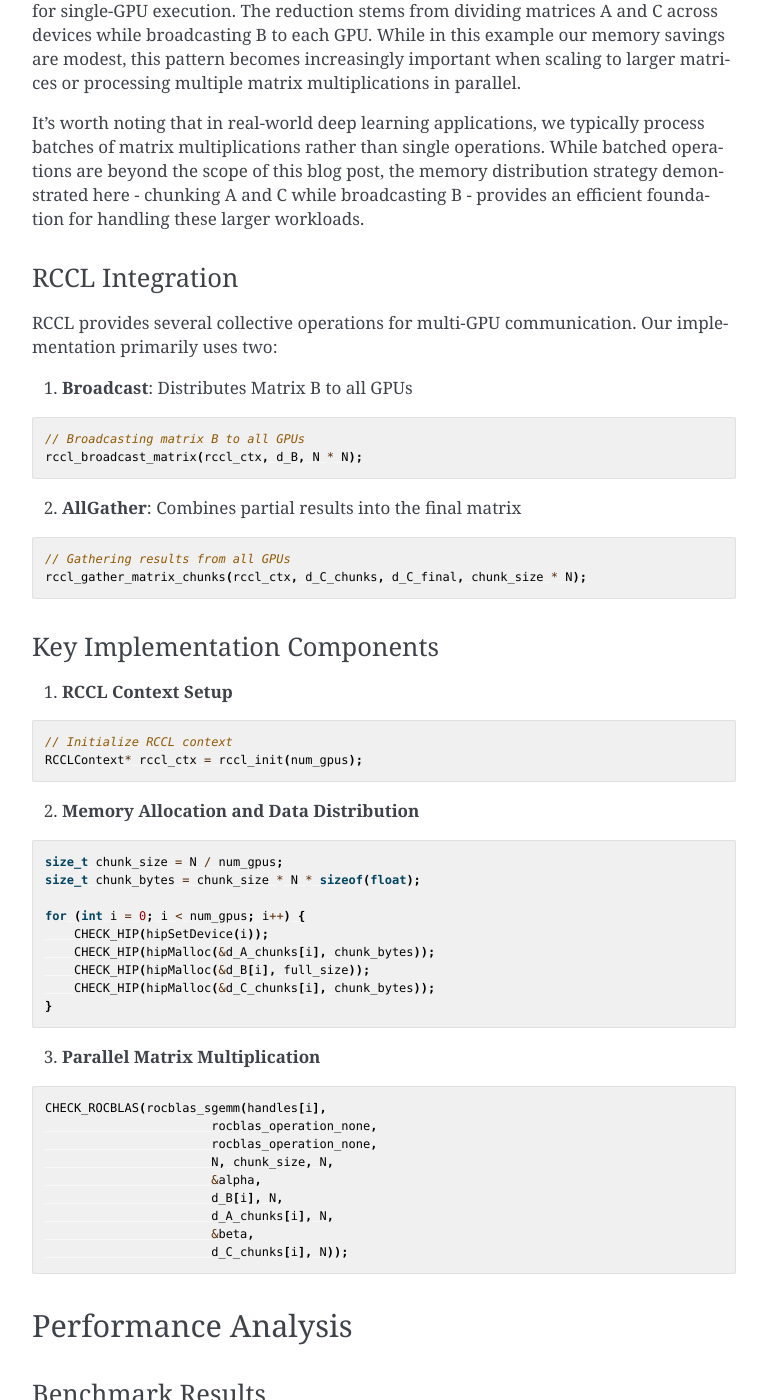
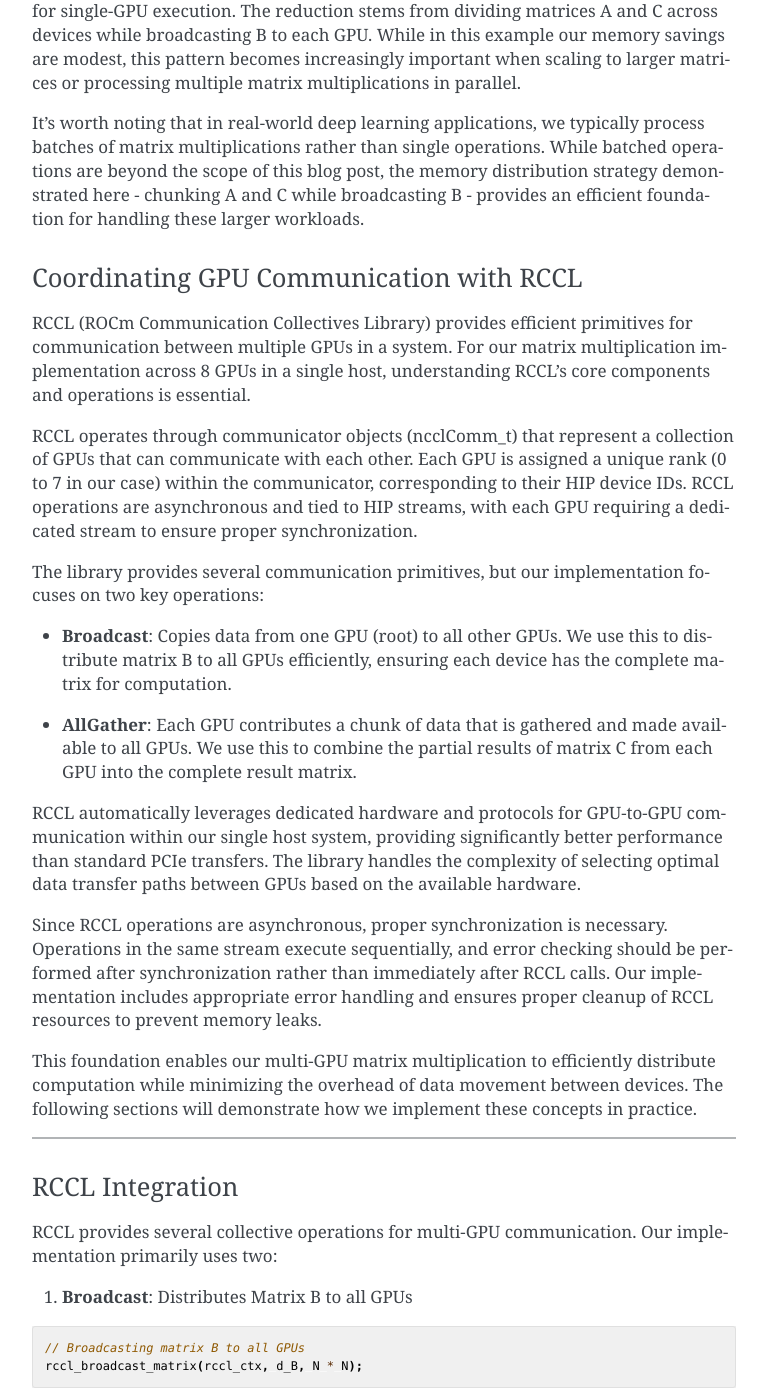
Before and after one commit to pebblesandweeds/rccl_gpu_matmul, a Sphinx documentation site: the page built from docs/source/rccl_gpu_matmul.rst, in a window 1280 px wide and 1400 px high, scrolled down 5770 px. Shown: the whole window, without its empty margins (366-1133 px from the left). Built offline with Sphinx 7.4.7, drawn with Linux system fonts in a browser that asks for light colours; some of the changed text lies outside the part shown.

Commit message:
Edits to blog RST

```diff
--- a/docs/source/rccl_gpu_matmul.rst
+++ b/docs/source/rccl_gpu_matmul.rst
@@ -121,6 +121,29 @@ This distribution strategy requires ~5.36 GB per GPU compared to the 12.87 GB ne
 
 It's worth noting that in real-world deep learning applications, we typically process batches of matrix multiplications rather than single operations. While batched operations are beyond the scope of this blog post, the memory distribution strategy demonstrated here - chunking A and C while broadcasting B - provides an efficient foundation for handling these larger workloads.
 
+Coordinating GPU Communication with RCCL
+^^^^^^^^^^^^^^^^^^^^^^^^^^^^^^^^^^^^^^^^
+
+RCCL (ROCm Communication Collectives Library) provides efficient primitives for communication between multiple GPUs in a system. For our matrix multiplication implementation across 8 GPUs in a single host, understanding RCCL's core components and operations is essential.
+
+RCCL operates through communicator objects (ncclComm_t) that represent a collection of GPUs that can communicate with each other. Each GPU is assigned a unique rank (0 to 7 in our case) within the communicator, corresponding to their HIP device IDs. RCCL operations are asynchronous and tied to HIP streams, with each GPU requiring a dedicated stream to ensure proper synchronization.
+
+The library provides several communication primitives, but our implementation focuses on two key operations:
+
+* **Broadcast**: Copies data from one GPU (root) to all other GPUs. We use this to distribute matrix B to all GPUs efficiently, ensuring each device has the complete matrix for computation.
+
+* **AllGather**: Each GPU contributes a chunk of data that is gathered and made available to all GPUs. We use this to combine the partial results of matrix C from each GPU into the complete result matrix.
+
+RCCL automatically leverages dedicated hardware and protocols for GPU-to-GPU communication within our single host system, providing significantly better performance than standard PCIe transfers. The library handles the complexity of selecting optimal data transfer paths between GPUs based on the available hardware.
+
+Since RCCL operations are asynchronous, proper synchronization is necessary. Operations in the same stream execute sequentially, and error checking should be performed after synchronization rather than immediately after RCCL calls. Our implementation includes appropriate error handling and ensures proper cleanup of RCCL resources to prevent memory leaks.
+
+This foundation enables our multi-GPU matrix multiplication to efficiently distribute computation while minimizing the overhead of data movement between devices. The following sections will demonstrate how we implement these concepts in practice.
+
+---------------------------
+
+
+
 RCCL Integration
 ^^^^^^^^^^^^^^^^
 
```
